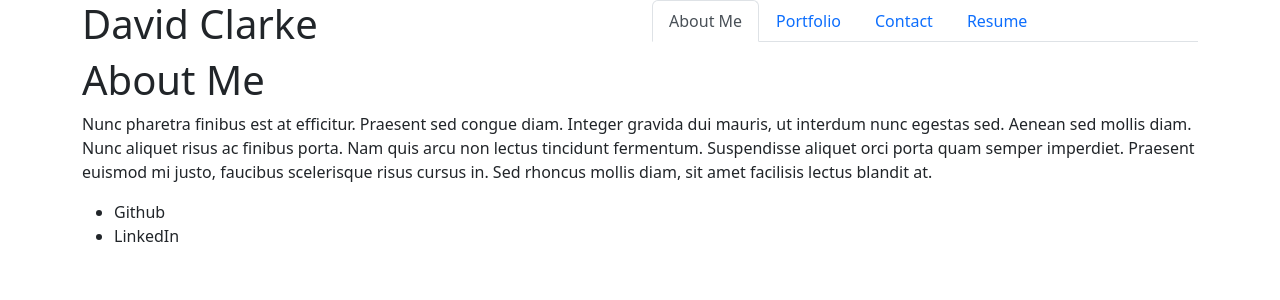
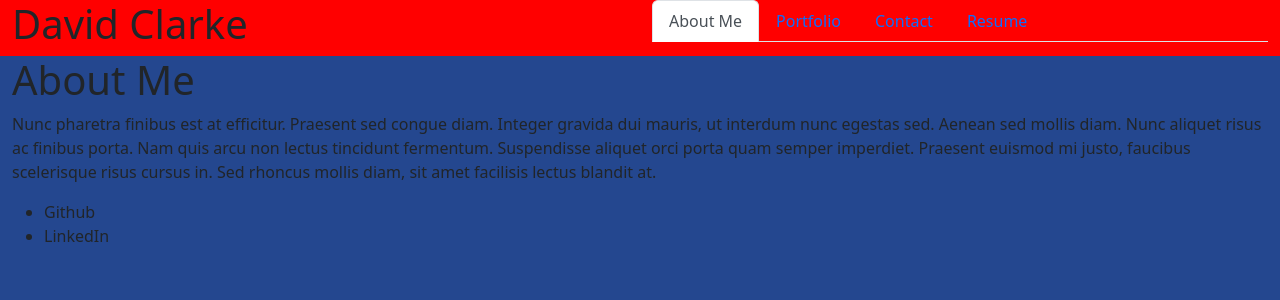
Before and after one commit to dhclarke99/react-portfolio, a React (Create React App) app: page / in a window 1280 px wide. Shown: the top 300 px of the page. Built offline with nearby package versions, Linux system fonts and the light colour scheme.

Commit message:
added css style sheets and background styles

```diff
--- a/src/components/Footer.js
+++ b/src/components/Footer.js
@@ -1,9 +1,10 @@
 import React from 'react';
+import '../styles/style.css';
 
 
 export default function Footer() {
 return (
-    <footer>
+    <footer id="tab-content">
         <ul>
           <li>
             Github
--- a/src/components/PortfolioContainer.js
+++ b/src/components/PortfolioContainer.js
@@ -4,10 +4,10 @@ import Footer from './Footer';
 
 
 
-export default function PortfolioContainer () {
+export default function PortfolioContainer() {
   return (
     <div className="container">
-     <Header></Header>
+      <Header></Header>
       <Footer></Footer>
     </div>
   );
--- a/src/components/pages/About.js
+++ b/src/components/pages/About.js
@@ -2,7 +2,7 @@ import React from 'react';
 
 export default function About() {
   return (
-    <div>
+    <div id="tab-content">
       <h1>About Me</h1>
       <p>
         Nunc pharetra finibus est at efficitur. Praesent sed congue diam.
--- a/src/components/pages/Contact.js
+++ b/src/components/pages/Contact.js
@@ -25,7 +25,7 @@ function Contact() {
   };
 
   return (
-    <div>
+    <div id="tab-content">
       <p>
         Hello {firstName} {lastName}
       </p>
--- a/src/components/pages/Portfolio.js
+++ b/src/components/pages/Portfolio.js
@@ -3,7 +3,7 @@ import logo from '../../images/logo192.png';
 
 export default function Portfolio() {
   return (
-    <div className="container">
+    <div className="container" id="tab-content">
       <h1>Portfolio</h1>
       <br></br>
       <div className="row">
--- a/src/components/pages/Resume.js
+++ b/src/components/pages/Resume.js
@@ -2,7 +2,7 @@ import React from 'react';
 
 export default function Resume() {
   return (
-    <div>
+    <div id="tab-content">
       <h1>Resume</h1>
       <p>
         Lorem ipsum dolor sit amet, consectetur adipiscing elit. Sed neque
--- a/src/index.js
+++ b/src/index.js
@@ -2,5 +2,8 @@ import React from 'react';
 import ReactDOM from 'react-dom';
 import App from './App';
 import 'bootstrap/dist/css/bootstrap.min.css';
+import './styles/style.css'
+
+
 
 ReactDOM.render(<App />, document.getElementById('root'));
--- /dev/null
+++ b/src/styles/style.css
@@ -0,0 +1,25 @@
+#root {
+    background: #24478f
+}
+
+html {
+    /* To make use of full height of page*/
+    min-height: 100%;
+    margin: 0;
+    background: #24478f
+}
+body {
+    min-height: 100%;
+    margin: 0;
+    background: #24478f
+}
+
+.container {
+    min-width: 100%
+
+}
+
+header {
+    min-width: 100%;
+    background-color: red;
+}
```
